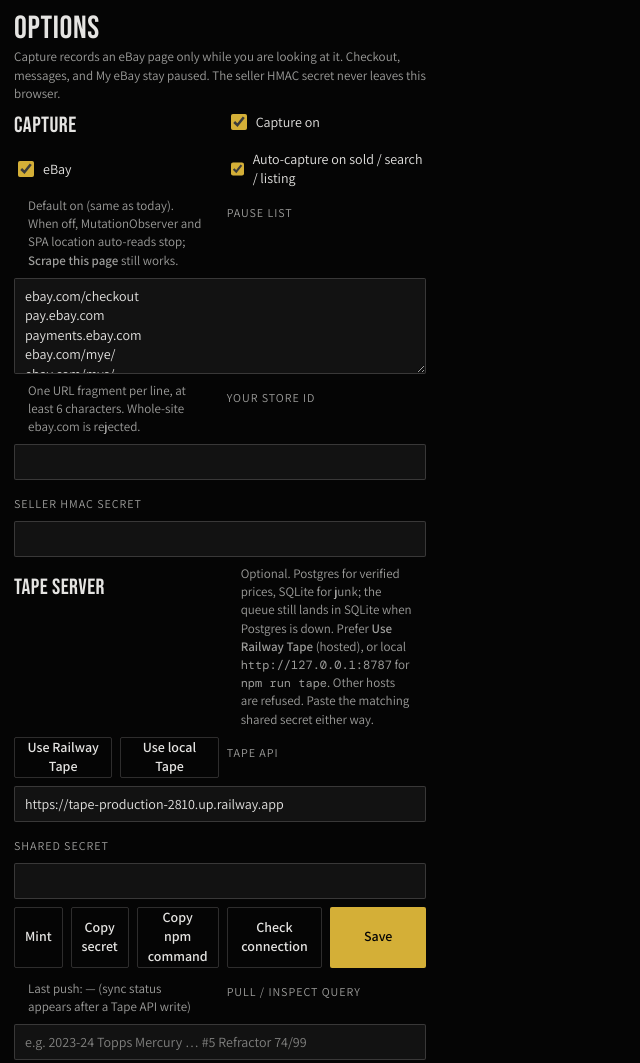
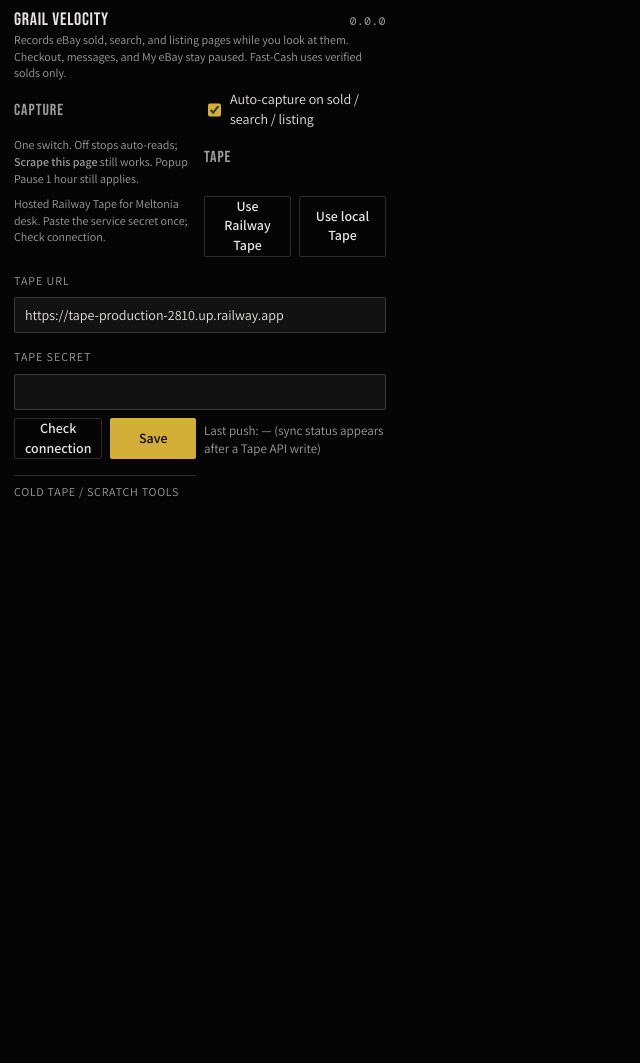
Before and after one commit to meltoniallc/grail-velocity-extension, a browser extension: page options/index.html in a window 1280 px wide. Shown: the top 1063 px of the page, without its empty margins (0-640 px from the left). After the commit the page ends 800 px from the top, so only its background shows below. Drawn offline with Linux system fonts and the light colour scheme.

Commit message:
fix(options): simplify Meltonia desk Options UX (#24)
Collapse Options to one auto-capture switch and Railway Tape URL + secret. Version stays 2.1.0. No Release.

```diff
--- a/options/index.html
+++ b/options/index.html
@@ -8,53 +8,46 @@
     <link rel="stylesheet" href="options.css" />
   </head>
   <body>
-    <header>
-      <h1>Options</h1>
+    <header class="opts-head">
+      <p class="brand">Grail Velocity</p>
+      <p class="ver" id="ext-ver">2.1.0</p>
     </header>
-    <p class="help">Capture records an eBay page only while you are looking at it. Checkout, messages, and My eBay stay paused. The seller HMAC secret never leaves this browser.</p>
+    <p class="help lead">
+      Records eBay sold, search, and listing pages while you look at them. Checkout, messages, and My eBay stay paused. Fast-Cash uses verified solds only.
+    </p>
     <form id="opts">
       <h2>Capture</h2>
-      <label class="switch"><input id="capture-on" type="checkbox" /> Capture on</label>
-      <label class="switch"><input id="site-ebay" type="checkbox" /> eBay</label>
       <label class="switch"><input id="autoCapture" type="checkbox" checked /> Auto-capture on sold / search / listing</label>
-      <p class="help">Default on (same as today). When off, MutationObserver and SPA location auto-reads stop; <strong>Scrape this page</strong> still works.</p>
-      <label class="field" for="pause-list">Pause list</label>
-      <textarea id="pause-list" spellcheck="false" aria-describedby="pause-help"></textarea>
-      <p id="pause-help" class="help">One URL fragment per line, at least 6 characters. Whole-site ebay.com is rejected.</p>
-      <label class="field" for="own-seller">Your store id</label>
-      <input id="own-seller" type="text" autocomplete="off" spellcheck="false" />
-      <label class="field" for="seller-secret">Seller HMAC secret</label>
-      <input id="seller-secret" type="text" autocomplete="off" spellcheck="false" />
-      <h2>Tape server</h2>
-      <p class="help">Optional. Postgres for verified prices, SQLite for junk; the queue still lands in SQLite when Postgres is down. Prefer <strong>Use Railway Tape</strong> (hosted), or local <code>http://127.0.0.1:8787</code> for <code>npm run tape</code>. Other hosts are refused. Paste the matching shared secret either way.</p>
+      <p class="help tight">One switch. Off stops auto-reads; <strong>Scrape this page</strong> still works. Popup Pause 1 hour still applies.</p>
+
+      <h2>Tape</h2>
+      <p class="help tight">Hosted Railway Tape for Meltonia desk. Paste the service secret once; Check connection.</p>
       <div class="row">
         <button type="button" class="ghost" id="presetRailway">Use Railway Tape</button>
         <button type="button" class="ghost" id="presetLocal">Use local Tape</button>
       </div>
-      <label class="field" for="tapeApi">Tape API</label>
+      <label class="field" for="tapeApi">Tape URL</label>
       <input id="tapeApi" type="url" placeholder="https://tape-production-2810.up.railway.app" autocomplete="off" />
-      <label class="field" for="tapeSecret">Shared secret</label>
-      <input id="tapeSecret" type="text" autocomplete="off" spellcheck="false" />
-      <div class="row3">
-        <button type="button" class="ghost" id="mint">Mint</button>
-        <button type="button" class="ghost" id="copySecret">Copy secret</button>
-        <button type="button" class="ghost" id="copyCmd">Copy npm command</button>
-      </div>
+      <label class="field" for="tapeSecret">Tape secret</label>
+      <input id="tapeSecret" type="password" autocomplete="off" spellcheck="false" />
       <div class="row">
         <button type="button" class="ghost" id="check">Check connection</button>
         <button id="save" type="submit">Save</button>
       </div>
       <p id="syncStatus" class="help sync" aria-live="polite">Last push: —</p>
-      <label class="field" for="pullQuery">Pull / inspect query</label>
+
+      <details class="tools">
+        <summary>Cold tape / scratch tools</summary>
+        <label class="field" for="pullQuery">Query</label>
         <input id="pullQuery" type="text" placeholder="e.g. 2023-24 Topps Mercury … #5 Refractor 74/99" autocomplete="off" spellcheck="false" />
-      <p class="help">Cold Chrome / cleared storage: pull verified solds for one query from Postgres into local tape. Scratch and live asks stay out of Fast-Cash.</p>
+        <p class="help tight">Pull verified solds from Postgres into local tape when Chrome storage is cold. Scratch never feeds Fast-Cash.</p>
         <button type="button" class="ghost" id="pull">Pull from server</button>
-      <p class="help">Scratch inspector: last parked reasons for this query (cliff / weak_title / active ask). Local Chrome tape first; optional server read is SQLite only (7d TTL) and never feeds Fast-Cash.</p>
         <div class="row">
           <button type="button" class="ghost" id="scratchLocal">Inspect local scratch</button>
           <button type="button" class="ghost" id="scratchRemote">Inspect server scratch</button>
         </div>
         <ul id="scratchList" class="scratch-list" aria-live="polite"></ul>
+      </details>
       <p id="status" role="status"></p>
     </form>
     <script src="../lib/core.js"></script>
--- a/options/options.css
+++ b/options/options.css
@@ -4,9 +4,34 @@
   background: var(--void);
 }
 body {
-  width: min(440px, 100%);
+  width: min(400px, 100%);
   min-height: 100%;
 }
+
+.opts-head {
+  display: flex;
+  align-items: baseline;
+  justify-content: space-between;
+  gap: 10px;
+  padding: 10px 14px 2px;
+}
+.opts-head .brand {
+  margin: 0;
+  font-family: "Bebas Neue", sans-serif;
+  font-size: 18px;
+  font-weight: 400;
+  letter-spacing: 0.04em;
+  line-height: 1.1;
+  color: var(--platinum);
+}
+.opts-head .ver {
+  margin: 0;
+  font-family: "DM Mono", ui-monospace, monospace;
+  font-size: 11px;
+  letter-spacing: 0.06em;
+  color: var(--muted);
+}
+
 #opts {
   padding: 0 14px 16px;
   display: grid;
@@ -21,24 +46,45 @@
   color: var(--muted);
 }
 .help { margin: 0 14px; }
-.row, .row3 { display: grid; gap: 8px; }
-.row { grid-template-columns: 1fr 1fr; }
-.row3 { grid-template-columns: 1fr 1fr 1fr; }
+.help.lead { margin: 0 14px 8px; font-size: 12px; line-height: 1.4; }
+.help.tight { margin: 0; font-size: 12px; line-height: 1.4; }
+.row { display: grid; gap: 8px; grid-template-columns: 1fr 1fr; }
 #status { margin: 0; min-height: 1.2em; color: var(--muted); }
 #status.ok { color: var(--teal); }
 #status.bad { color: var(--danger); }
 code { font-family: "DM Mono", ui-monospace, monospace; font-size: 12px; }
 h2 {
-  margin: 8px 0 0;
+  margin: 10px 0 0;
   font-family: "Bebas Neue", sans-serif;
-  font-size: 22px;
+  font-size: 16px;
   font-weight: 400;
-  letter-spacing: 0.02em;
+  letter-spacing: 0.06em;
+  color: var(--muted);
 }
-#syncStatus { margin: 4px 14px 0; }
+#syncStatus { margin: 4px 0 0; }
 #syncStatus.ok { color: var(--teal); }
 #syncStatus.bad { color: var(--danger); }
 #syncStatus.idle { color: var(--muted); }
+
+.tools {
+  margin-top: 8px;
+  padding: 8px 0 0;
+  border-top: 1px solid var(--line);
+}
+.tools summary {
+  cursor: pointer;
+  font-size: 12px;
+  letter-spacing: 0.06em;
+  text-transform: uppercase;
+  color: var(--muted);
+  list-style: none;
+}
+.tools summary::-webkit-details-marker { display: none; }
+.tools[open] summary { color: var(--platinum); margin-bottom: 8px; }
+.tools .field { margin-top: 6px; }
+.tools .row { margin-top: 8px; }
+.tools #pull { width: 100%; margin-top: 6px; }
+
 .scratch-list { list-style: none; margin: 8px 0 0; padding: 0; max-height: 220px; overflow: auto; display: grid; gap: 6px; }
 .scratch-list li { font-size: 12px; line-height: 1.4; color: var(--fg); padding: 6px 8px; background: var(--raised); border-radius: 4px; }
 .scratch-list .bucket { display: inline-block; min-width: 5.5em; font-size: 10px; letter-spacing: 0.08em; text-transform: uppercase; color: var(--muted); }
--- a/options/options.js
+++ b/options/options.js
@@ -10,24 +10,6 @@
   const el = document.getElementById("status");
   el.textContent = text;
   el.className = kind || "";
-}
-
-function mintSecret() {
-  const bytes = new Uint8Array(24);
-  crypto.getRandomValues(bytes);
-  return Array.from(bytes, (b) => b.toString(16).padStart(2, "0")).join("");
-}
-
-function npmCommand() {
-  return globalThis.GV.npmTapeCommand(secretValue());
-}
-
-function pauseLines() {
-  return document
-    .getElementById("pause-list")
-    .value.split(/\n+/)
-    .map((line) => line.trim())
-    .filter(Boolean);
 }
 
 function paintSync(sync) {
@@ -46,6 +28,8 @@
   const q = String(focus.pullQuery || "").trim();
   if (q) document.getElementById("pullQuery").value = q;
   await chrome.storage.local.remove("optionsFocus");
+  const tools = document.querySelector("details.tools");
+  if (tools && (focus.inspectScratch || q)) tools.open = true;
   if (focus.inspectScratch && q) {
     await inspectScratch(focus.inspectScratch === "remote");
   } else if (q) {
@@ -58,7 +42,6 @@
   const data = await chrome.storage.local.get([
     "tapeApi",
     "tapeSecret",
-    "captureSettings",
     "autoCapture",
     "tapeSync",
     "optionsFocus",
@@ -67,13 +50,13 @@
   document.getElementById("tapeSecret").value = data.tapeSecret || "";
   document.getElementById("autoCapture").checked = globalThis.GV.autoCaptureEnabled(data.autoCapture);
   paintSync(data.tapeSync);
-  const prefs = data.captureSettings || {};
-  document.getElementById("capture-on").checked = prefs.captureEnabled !== false;
-  document.getElementById("site-ebay").checked = !prefs.sites || prefs.sites.ebay !== false;
-  const patterns = Array.isArray(prefs.pausePatterns) ? prefs.pausePatterns : globalThis.GVObserve.DEFAULT_PAUSE_PATTERNS;
-  document.getElementById("pause-list").value = patterns.join("\n");
-  document.getElementById("seller-secret").value = prefs.sellerHmacSecret || "";
-  document.getElementById("own-seller").value = prefs.ownSellerId || "";
+  try {
+    const ver = chrome.runtime.getManifest().version;
+    const el = document.getElementById("ext-ver");
+    if (el && ver) el.textContent = ver;
+  } catch {
+    /* options still works offline of manifest */
+  }
   await applyOptionsFocus(data.optionsFocus);
 }
 
@@ -91,15 +74,17 @@
   );
 }
 
-async function saveCapture() {
+/**
+ * Desk Options exposes one capture control. Keep eBay on and captureEnabled
+ * aligned with auto-capture so gate() and overlay schedule stay in sync.
+ * Advanced capture prefs stay in storage/code defaults — Options does not edit them.
+ */
+async function saveCaptureAligned(autoCapture) {
   return chrome.runtime.sendMessage({
     type: "GV_CAPTURE_SETTINGS",
     patch: {
-      captureEnabled: document.getElementById("capture-on").checked,
-      sites: { ebay: document.getElementById("site-ebay").checked },
-      pausePatterns: pauseLines(),
-      sellerHmacSecret: document.getElementById("seller-secret").value.trim(),
-      ownSellerId: document.getElementById("own-seller").value.trim(),
+      captureEnabled: autoCapture !== false,
+      sites: { ebay: true },
     },
   });
 }
@@ -108,48 +93,24 @@
   const tapeApi = apiUrl();
   if (tapeApi && !globalThis.GV.tapeApiAllowed(tapeApi)) {
     const presets = globalThis.GV.tapeApiPresets();
-    setStatus(`Tape API must be ${presets.local} or ${presets.railway}.`, "bad");
+    setStatus(`Tape URL must be ${presets.local} or ${presets.railway}.`, "bad");
     return false;
   }
   const tapeSecret = secretValue();
   const autoCapture = document.getElementById("autoCapture").checked;
   await chrome.storage.local.set({ tapeApi, tapeSecret, autoCapture });
-  await saveCapture();
+  await saveCaptureAligned(autoCapture);
   return true;
 }
 
 document.getElementById("opts").addEventListener("submit", async (e) => {
   e.preventDefault();
   if (!(await save())) return;
-  setStatus("Saved. Reload eBay tabs if the API URL changed.", "ok");
+  setStatus("Saved. Reload eBay tabs if the Tape URL changed.", "ok");
 });
 
 document.getElementById("presetRailway").addEventListener("click", () => applyPreset("railway"));
 document.getElementById("presetLocal").addEventListener("click", () => applyPreset("local"));
-
-document.getElementById("mint").addEventListener("click", async () => {
-  document.getElementById("tapeSecret").value = mintSecret();
-  if (!(await save())) return;
-  setStatus("New tape secret saved here. Copy the npm command and restart the server so both sides match.", "ok");
-});
-
-document.getElementById("copySecret").addEventListener("click", async () => {
-  const secret = secretValue();
-  if (!secret) {
-    setStatus("Mint a secret or paste the one from the npm run tape terminal.", "bad");
-    return;
-  }
-  await navigator.clipboard.writeText(secret);
-  if (!(await save())) return;
-  setStatus("Secret copied.", "ok");
-});
-
-document.getElementById("copyCmd").addEventListener("click", async () => {
-  if (!secretValue()) document.getElementById("tapeSecret").value = mintSecret();
-  if (!(await save())) return;
-  await navigator.clipboard.writeText(npmCommand());
-  setStatus("Copied. Run it in the grail-velocity folder, the one with package.json.", "ok");
-});
 
 document.getElementById("check").addEventListener("click", async () => {
   if (!(await save())) return;
--- a/scripts/package.js
+++ b/scripts/package.js
@@ -7,7 +7,7 @@
 const ROOT = path.resolve(__dirname, "..");
 const OUT_DIR = path.join(ROOT, "dist");
 const STAGE = path.join(OUT_DIR, "grail-velocity");
-const ZIP = path.join(OUT_DIR, "grail-velocity-extension.zip");
+const ZIP = path.join(OUT_DIR, "grail-velocity-2.1.0-meltonia.zip");
 
 /** Runtime files required to load-unpacked per INSTALL / manifest. */
 const INCLUDE = [
```
Also changed, not shown: INSTALL.txt (+4 -4 lines), test/desk-ui.test.js (+21 -3 lines), test/package.test.js (+2 -1 lines), README.md, icons/icon128.png, icons/icon16.png, icons/icon32.png, icons/icon48.png. Lines whose indentation alone changed are shown as unchanged.
